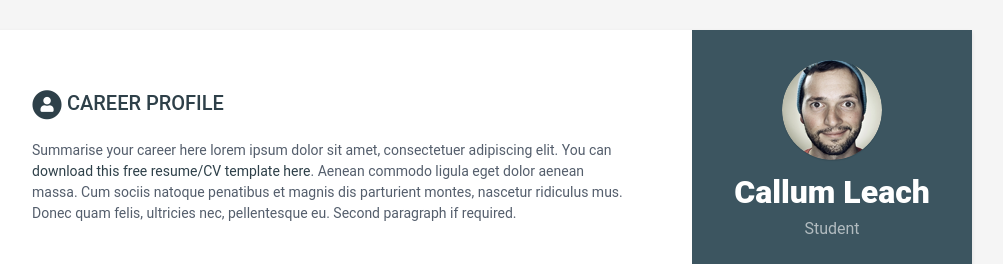
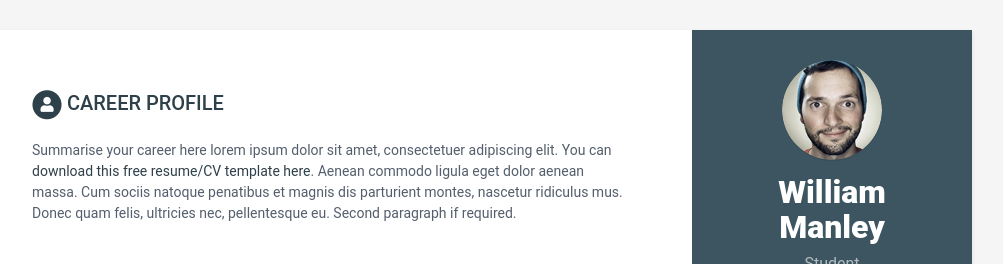
Before and after one commit to WilliamManley/WilliamManley.github.io, a Jekyll site: the page built from index.html, in a window 1280 px wide and 900 px high, cut to the strip 0-264 px from the top of the window. Shown: the whole strip, without its empty margins (168-1171 px from the left). Built offline with Jekyll 4.4.1, drawn with Linux system fonts in a browser that asks for light colours.

Commit message:
name, email

```diff
--- a/_data/data.yml
+++ b/_data/data.yml
@@ -7,12 +7,12 @@ sidebar:
     education: True # set to False if you want education in main section instead of in sidebar
 
     # Profile information
-    name: Callum Leach
+    name: William Manley
     tagline: Student
     avatar: profile.png  #place a 100x100 picture inside /assets/images/ folder and provide the name of the file below
 
     # Sidebar links
-    email: callumleach31@gmail.com
+    email: wm395@bath.ac.uk
     phone: 012 345 6789
     website: blog.webjeda.com #do not add http://
     linkedin: alandoe
```
